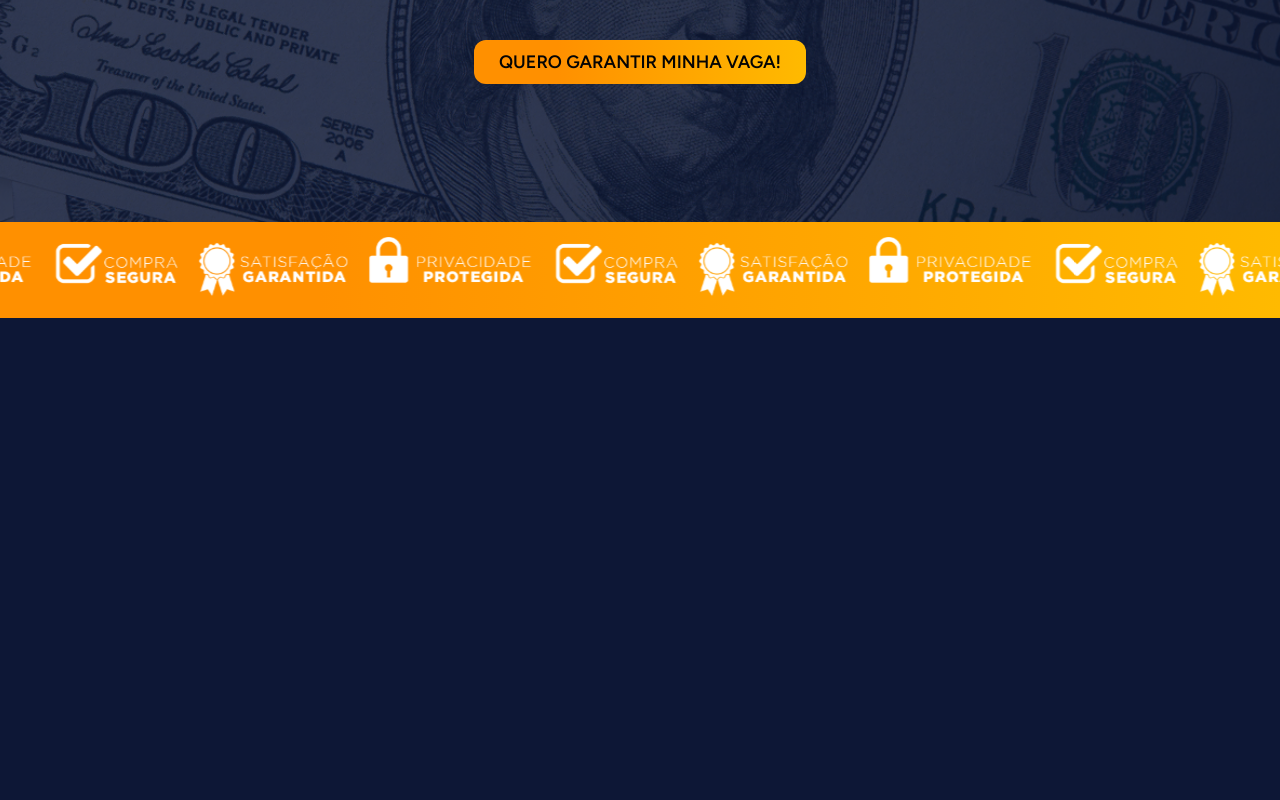
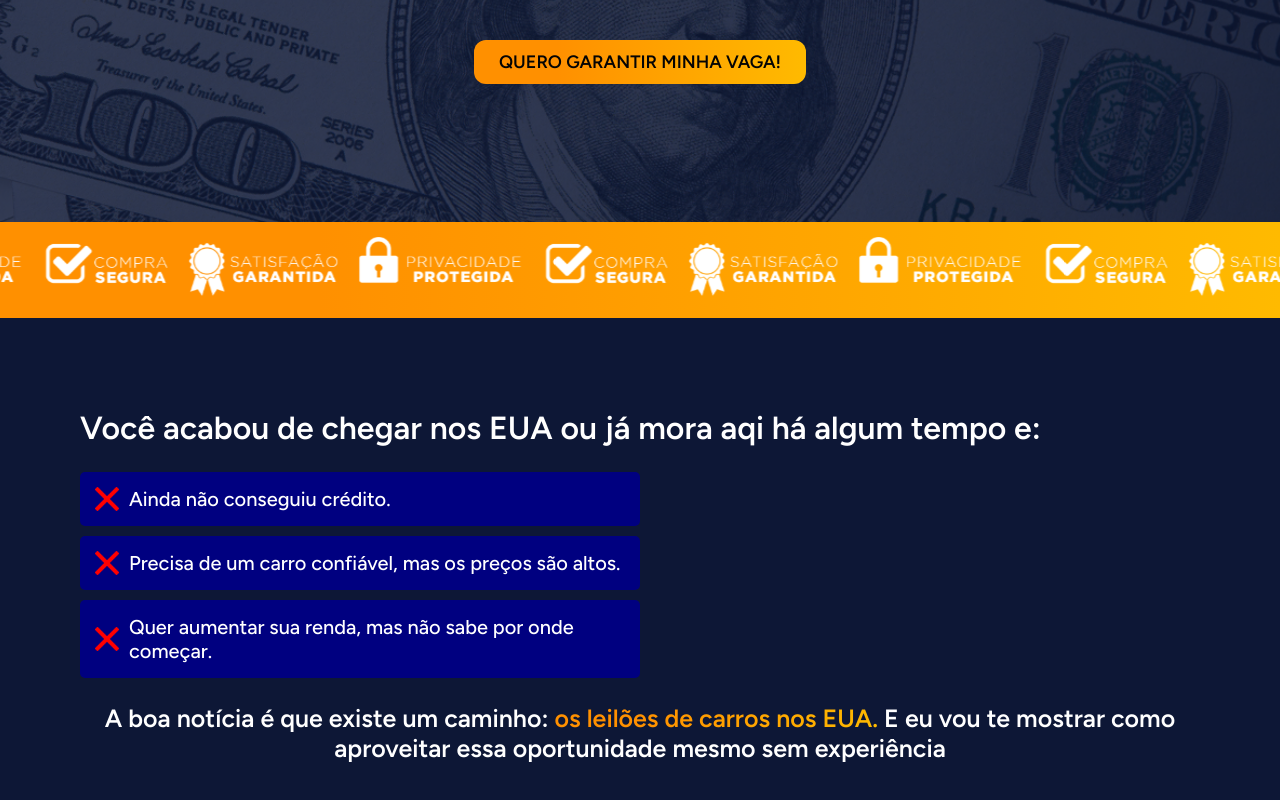
Before and after one commit to wemersonmatheuss/vcusaauto, a React (Vite) app: page / in a window 1280 px wide. Shown: the part 448-1248 px from the top of the page. Before the commit the page ends 800 px from the top, so only its background shows below. Built offline with nearby package versions, Linux system fonts and the light colour scheme.

Commit message:
feat: create Sentence and Contradiction component with styles

```diff
--- a/src/App.tsx
+++ b/src/App.tsx
@@ -1,5 +1,6 @@
 import { Main } from "./Components/Main"
 import { Carousel } from "./Components/Carousel"
+import { Contradiction } from "./Components/Contradiction"
 
 export function App() {
   return (
@@ -7,6 +8,8 @@ export function App() {
       <Main/>
 
       <Carousel/>
+
+      <Contradiction/>
     </div>
   )
 }
--- /dev/null
+++ b/src/Components/Contradiction/index.tsx
@@ -0,0 +1,23 @@
+import styles from "./styles.module.css"
+
+import { Sentence } from "../Sentence"
+
+export function Contradiction() {
+    return (
+        <section className={styles.container}>
+            <div className={styles.title}>
+                <h2>Você acabou de chegar nos EUA ou já mora aqi há algum tempo e:</h2>
+            </div>
+
+            <div className={styles.sentences}>
+                <Sentence sentence="Ainda não conseguiu crédito."/>
+                <Sentence sentence="Precisa de um carro confiável, mas os preços são altos."/>
+                <Sentence sentence="Quer aumentar sua renda, mas não sabe por onde começar."/>
+            </div>
+
+            <div className={styles.cta}>
+                <h3>A boa notícia é que existe um caminho: <span>os leilões de carros nos EUA.</span> E eu vou te mostrar como aproveitar essa oportunidade mesmo sem experiência</h3>
+            </div>
+        </section>
+    )
+}
--- /dev/null
+++ b/src/Components/Contradiction/styles.module.css
@@ -0,0 +1,38 @@
+.container {
+    width: 100%;
+    height: auto;
+
+    padding: 91px 80px;
+
+    display: flex;
+    flex-direction: column;
+    gap: 25px;
+}
+
+.title h2 {
+    font-size: 32px;
+    font-weight: 600;
+
+    color: var(--text-color-white);
+}
+
+.sentences {
+    display: flex;
+    flex-direction: column;
+    gap: 10px;
+}
+
+.cta h3 {
+    font-size: 25px;
+    font-weight: 600;
+
+    text-align: center;
+
+    color: var(--text-color-white);
+}
+
+.cta h3 span {
+    background: var(--gradient-orange);
+    -webkit-background-clip: text;
+    -webkit-text-fill-color: transparent;
+}
--- a/src/Components/Sentence/index.tsx
+++ b/src/Components/Sentence/index.tsx
@@ -1,4 +1,6 @@
 import styles from "./styles.module.css"
+
+import x from "../../assets/svg/x.svg"
 
 type Props = {
     sentence: string
@@ -7,6 +9,7 @@ type Props = {
 export function Sentence({ sentence }:Props) {
     return (
         <div className={styles.container}>
+            <img src={x} alt="" />
             <p>{ sentence }</p>
         </div>
     )
--- a/src/Components/Sentence/styles.module.css
+++ b/src/Components/Sentence/styles.module.css
@@ -0,0 +1,25 @@
+.container {
+    background: #000080;
+
+    width: 50%;
+
+    display: flex;
+    align-items: center;
+    gap: 10px;
+
+    padding: 15px;
+
+    border-radius: 5px;
+}
+
+.container img {
+    width: 24px;
+    height: 24px;
+}
+
+.container p {
+    font-size: 20px;
+    font-weight: 500;
+
+    color: var(--text-color-white);
+}
```
Also changed, not shown: src/assets/svg/x.svg (added), src/assets/svg/❌.svg (deleted).
